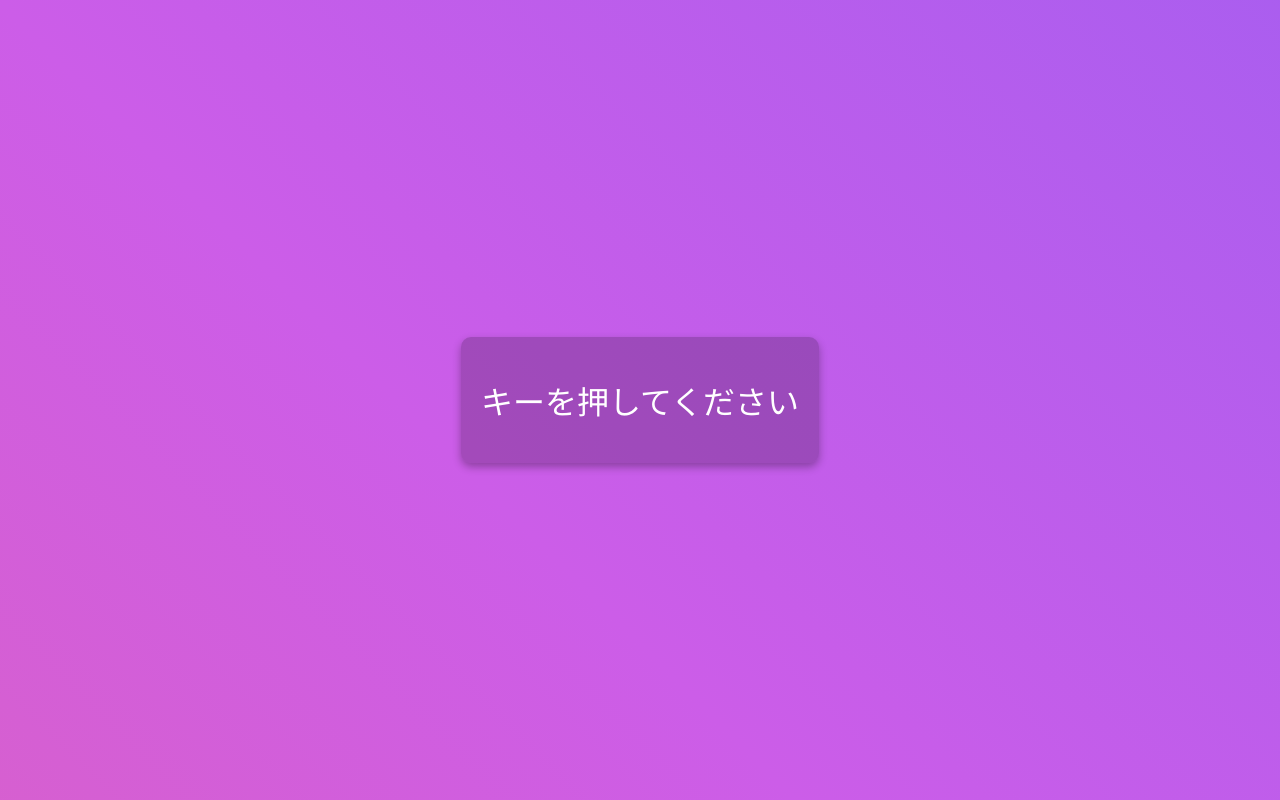
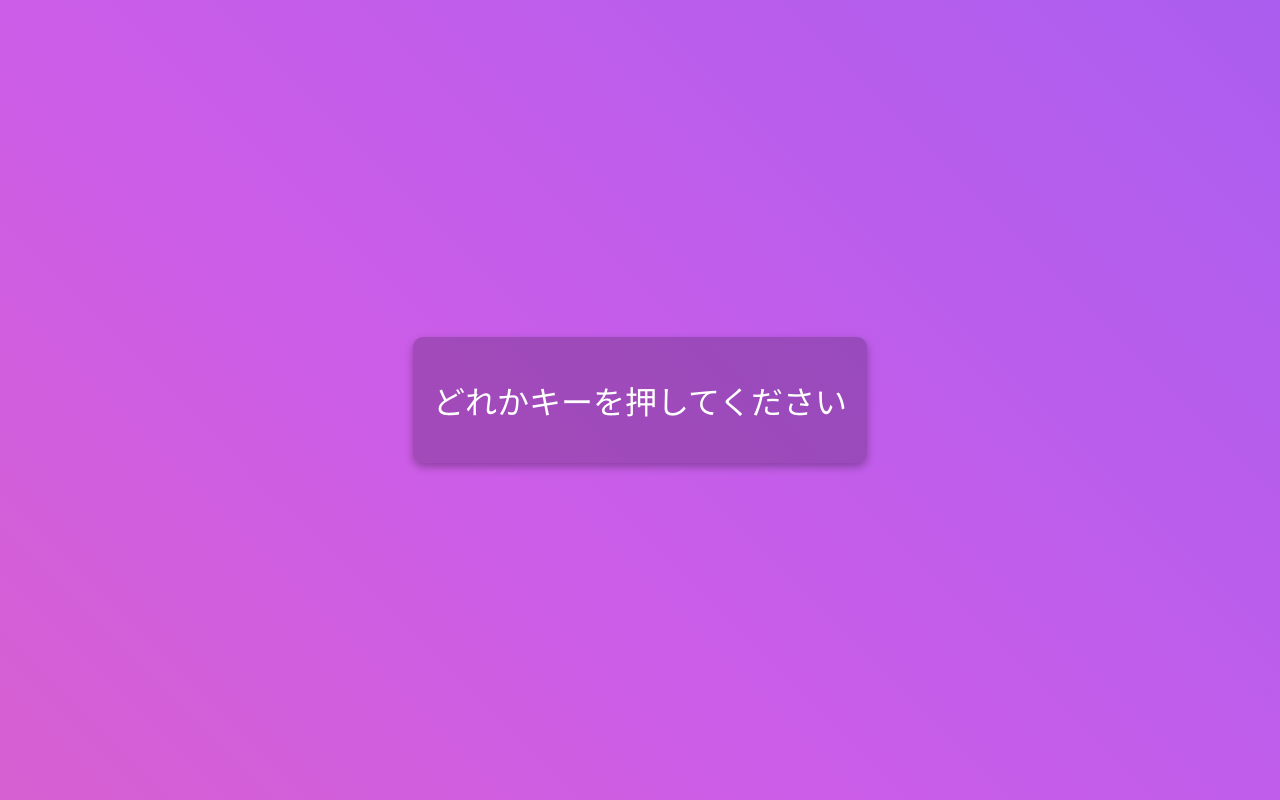
Before and after one commit to K-taro-w/tcu2a2github.io, a plain HTML site: page index.html in a window 1280 px wide. Drawn offline with Linux system fonts and the light colour scheme.

Commit message:
Update index.html

```diff
--- a/index.html
+++ b/index.html
@@ -8,7 +8,7 @@
 </head>
 <body>
     <div class="container">
-        <div id="message" class="message">キーを押してください</div>
+        <div id="message" class="message">どれかキーを押してください</div>
         <div id="number" class="number"></div>
         <div id="end-message" class="end-message"></div>
     </div>
```
